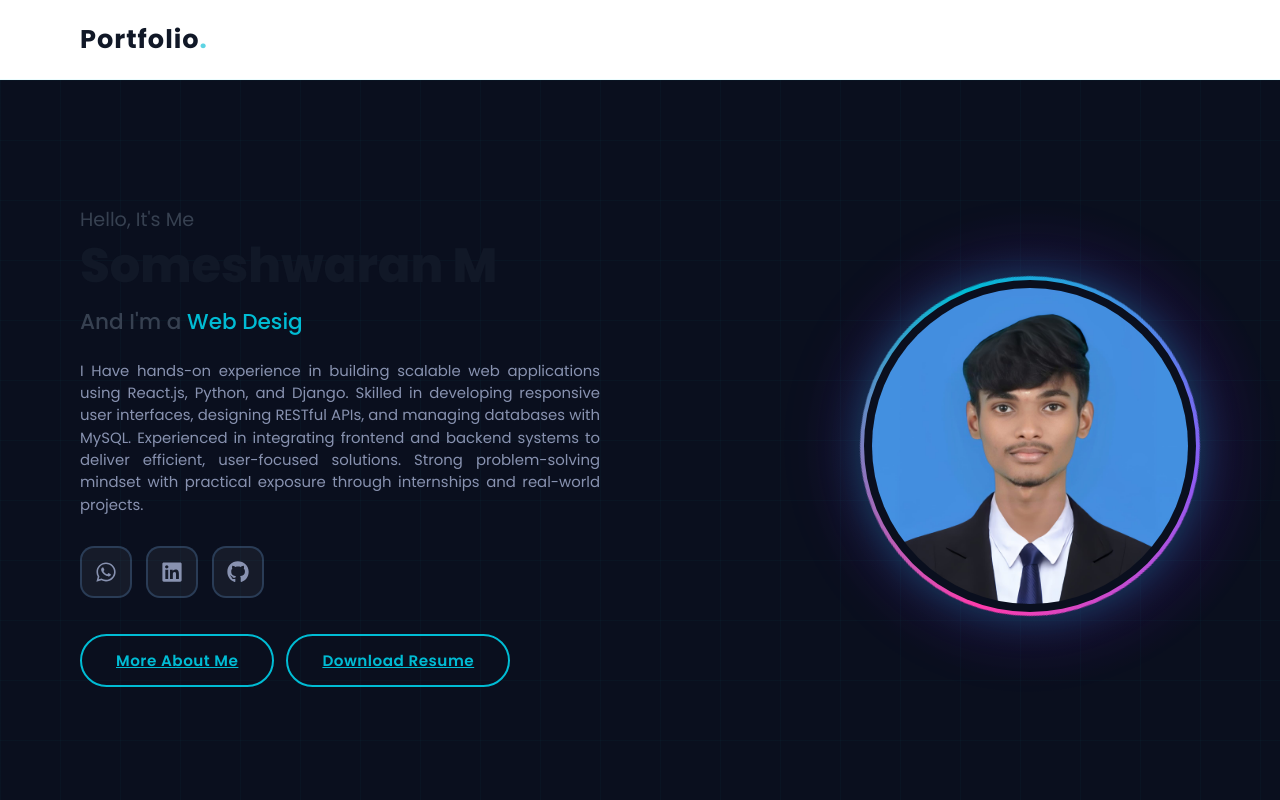
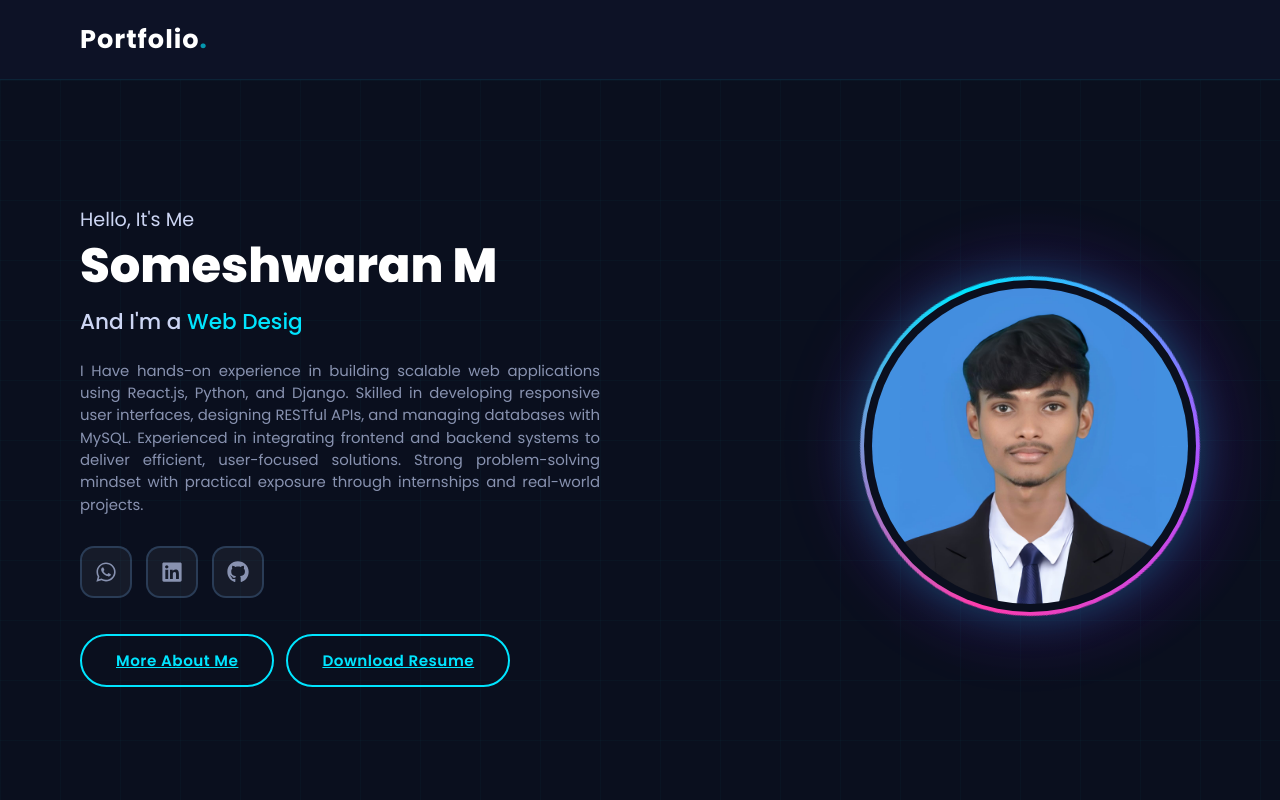
Before and after one commit to Someshwaran-M/restaurant, a React app: page / in a window 1280 px wide. Shown: the top 800 px of the page. Built offline with nearby package versions, Linux system fonts and the light colour scheme; the HTML template or start-up script is replaced by a standard one.

Commit message:
Updated portfolio with new projects

```diff
--- a/src/App.jsx
+++ b/src/App.jsx
@@ -9,8 +9,7 @@ import Projects from "./components/Projects";
 import Contact from "./components/Contact";
 import ServiceDetails from "./components/ServiceDetails";
 
-import "./styles/global.css";
-//import ThemeToggle from "./components/ThemeToggle";//
+
 
 function Home() {
   return (
--- a/src/components/ThemeToggle.jsx
+++ /dev/null
@@ -1,13 +0,0 @@
-import { useTheme } from "../context/ThemeContext";
-import "../styles/themeToggle.css";
-import { Moon, Sun } from "lucide-react";
-
-export default function ThemeToggle() {
-  const { theme, toggleTheme } = useTheme();
-
-  return (
-    <button onClick={toggleTheme} className="theme-btn">
-      {theme === "light" ? "🌙" : "☀️"}
-    </button>
-  );
-}
--- a/src/context/ThemeContext.jsx
+++ /dev/null
@@ -1,26 +0,0 @@
-import { createContext, useContext, useEffect, useState } from "react";
-
-const ThemeContext = createContext();
-
-export const ThemeProvider = ({ children }) => {
-  const [theme, setTheme] = useState(
-    localStorage.getItem("theme") || "light"
-  );
-
-  useEffect(() => {
-    document.body.setAttribute("data-theme", theme);
-    localStorage.setItem("theme", theme);
-  }, [theme]);
-
-  const toggleTheme = () => {
-    setTheme((prevTheme) => (prevTheme === "light" ? "dark" : "light"));
-  };
-
-  return (
-    <ThemeContext.Provider value={{ theme, toggleTheme }}>
-      {children}
-    </ThemeContext.Provider>
-  );
-};
-
-export const useTheme = () => useContext(ThemeContext);
--- a/src/main.jsx
+++ b/src/main.jsx
@@ -2,12 +2,12 @@ import React from "react";
 import ReactDOM from "react-dom/client";
 import App from "./App";
 import { BrowserRouter } from "react-router-dom";
-import { ThemeProvider } from "./context/ThemeContext";
+
 
 ReactDOM.createRoot(document.getElementById("root")).render(
-  <ThemeProvider>
+
     <BrowserRouter>
       <App />
     </BrowserRouter>
-  </ThemeProvider>
+
 );
--- a/src/styles/ThemeToggle.css
+++ /dev/null
@@ -1,22 +0,0 @@
-.theme-btn{
-  position: fixed;
-  right: 25px;
-  bottom: 25px;
-  width: 55px;
-  height: 55px;
-  border: none;
-  border-radius: 50%;
-  background: var(--primary);
-  color: white;
-  cursor: pointer;
-  display: flex;
-  align-items: center;
-  justify-content: center;
-  box-shadow: 0 10px 30px rgba(0,0,0,.2);
-  transition: .3s;
-  z-index: 1000;
-}
-
-.theme-btn:hover{
-  transform: scale(1.1);
-}
```
